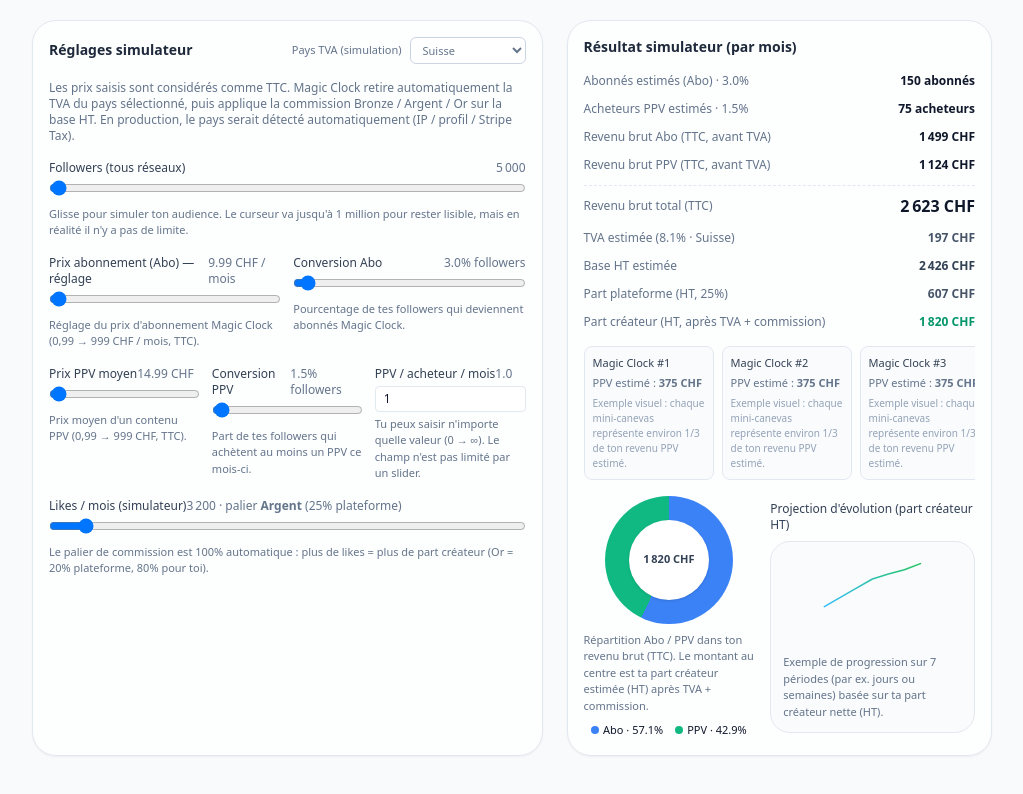
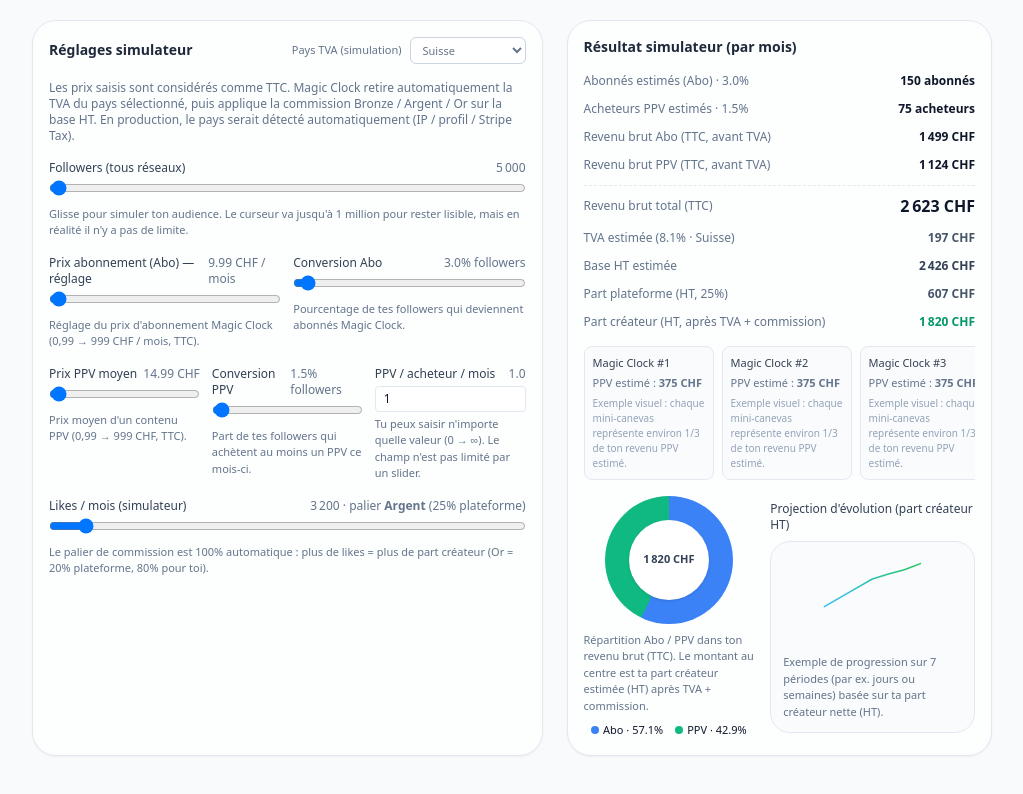
Before and after one commit to welcome-magic-clock/magic-clock-web-mvp, a Next.js app: page /monet in a window 1280 px wide. Shown: the part 1352-2146 px from the top of the page, without its empty margins (256-1279 px from the left). Built offline with nearby package versions, Linux system fonts and the light colour scheme.

Commit message:
Update page.tsx

```diff
--- a/app/monet/page.tsx
+++ b/app/monet/page.tsx
@@ -220,7 +220,7 @@
 
   // 🧾 Pays TVA pour le simulateur (CH / FR / DE / ES / IT / EU)
   const [simCountryCode, setSimCountryCode] = useState<string>(
-    CURRENT_COUNTRY.code
+    CURRENT_COUNTRY.code,
   );
   const simCountry =
     COUNTRY_VAT_TABLE.find((c) => c.code === simCountryCode) ??
@@ -250,7 +250,7 @@
     () => ({
       backgroundImage: `conic-gradient(rgb(59,130,246) 0 ${simAboSharePct}%, rgb(16,185,129) ${simAboSharePct}% 100%)`,
     }),
-    [simAboSharePct]
+    [simAboSharePct],
   );
 
   // Mini "courbe" d’évolution simulée (7 périodes)
@@ -280,7 +280,11 @@
       .join(" ");
   }, [historyPoints]);
 
-      return (
+  // ─────────────────────────────────────────────────────────
+  // RENDER
+  // ─────────────────────────────────────────────────────────
+
+  return (
     <div className="container py-8 space-y-8">
       {/* HEADER AVEC AVATAR CRÉATEUR */}
       <header className="space-y-4">
@@ -335,8 +339,8 @@
         <div className="flex flex-wrap items-center justify-between gap-3">
           <div className="flex items-center gap-2 text-sm font-medium">
             <span className="inline-flex h-6 items-center whitespace-nowrap rounded-full bg-slate-900 px-3 text-xs font-semibold text-white">
-  Réalité · compte Magic Clock
-</span>
+              Réalité · compte Magic Clock
+            </span>
             <span className="flex items-center gap-1 text-xs text-slate-500">
               <Info className="h-3 w-3" />
               Données indicatives pour le MVP (non connectées au backend).
@@ -506,11 +510,8 @@
               {TIERS.map((tier) => {
                 const isActive = tier.id === realTier.id;
                 const locked =
-                  tier.id === "SILVER" && realLikes <= 1000
-                    ? true
-                    : tier.id === "GOLD" && realLikes <= 10000
-                    ? true
-                    : false;
+                  (tier.id === "SILVER" && realLikes <= 1000) ||
+                  (tier.id === "GOLD" && realLikes <= 10000);
 
                 return (
                   <div
@@ -677,7 +678,7 @@
 
           {/* Followers */}
           <div className="space-y-1">
-            <div className="flex items_center justify-between text-xs">
+            <div className="flex items-center justify-between text-xs">
               <span className="font-medium text-slate-700">
                 Followers (tous réseaux)
               </span>
@@ -760,7 +761,7 @@
           {/* PPV */}
           <div className="grid gap-3 md:grid-cols-3">
             <div className="space-y-1">
-              <div className="flex items-center justify_between text-xs">
+              <div className="flex items-center justify-between text-xs">
                 <span className="font-medium text-slate-700">
                   Prix PPV moyen
                 </span>
@@ -785,7 +786,7 @@
             </div>
 
             <div className="space-y-1">
-              <div className="flex items-center justify_between text-xs">
+              <div className="flex items-center justify-between text-xs">
                 <span className="font-medium text-slate-700">
                   Conversion PPV
                 </span>
@@ -810,7 +811,7 @@
             </div>
 
             <div className="space-y-1">
-              <div className="flex items-center justify_between text-xs">
+              <div className="flex items-center justify-between text-xs">
                 <span className="font-medium text-slate-700">
                   PPV / acheteur / mois
                 </span>
@@ -825,7 +826,7 @@
                 value={simPpvPerBuyer}
                 onChange={(e) =>
                   setSimPpvPerBuyer(
-                    clamp(Number(e.target.value) || 0, 0, 9999)
+                    clamp(Number(e.target.value) || 0, 0, 9999),
                   )
                 }
                 className="w-full rounded border border-slate-200 px-2 py-1 text-xs"
@@ -839,7 +840,7 @@
 
           {/* Likes → palier simulateur */}
           <div className="space-y-1">
-            <div className="flex items-center justify_between text-xs">
+            <div className="flex items-center justify-between text-xs">
               <span className="font-medium text-slate-700">
                 Likes / mois (simulateur)
               </span>
@@ -1031,7 +1032,7 @@
                 </p>
               </div>
             </div>
-                    </div>
+          </div>
         </div>
       </section>
     </div>
```
